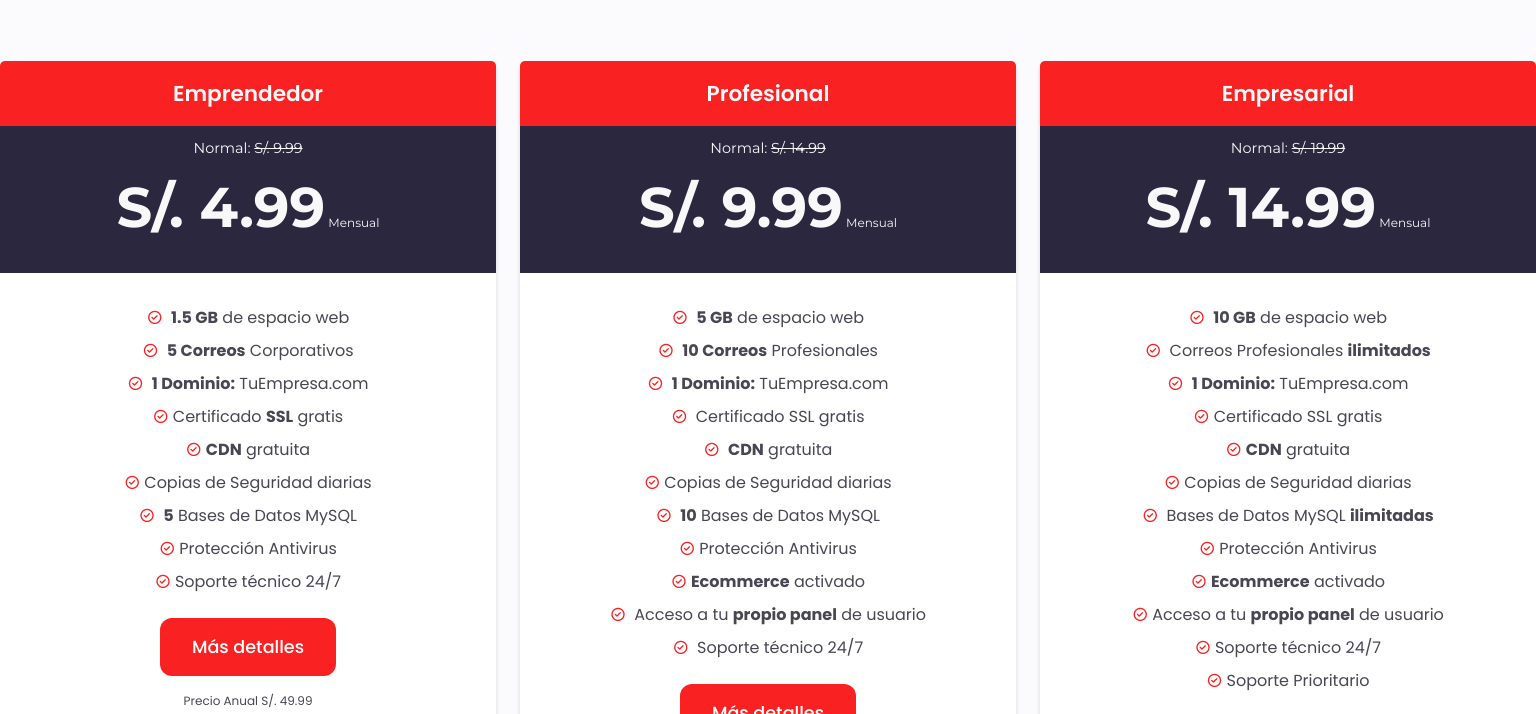
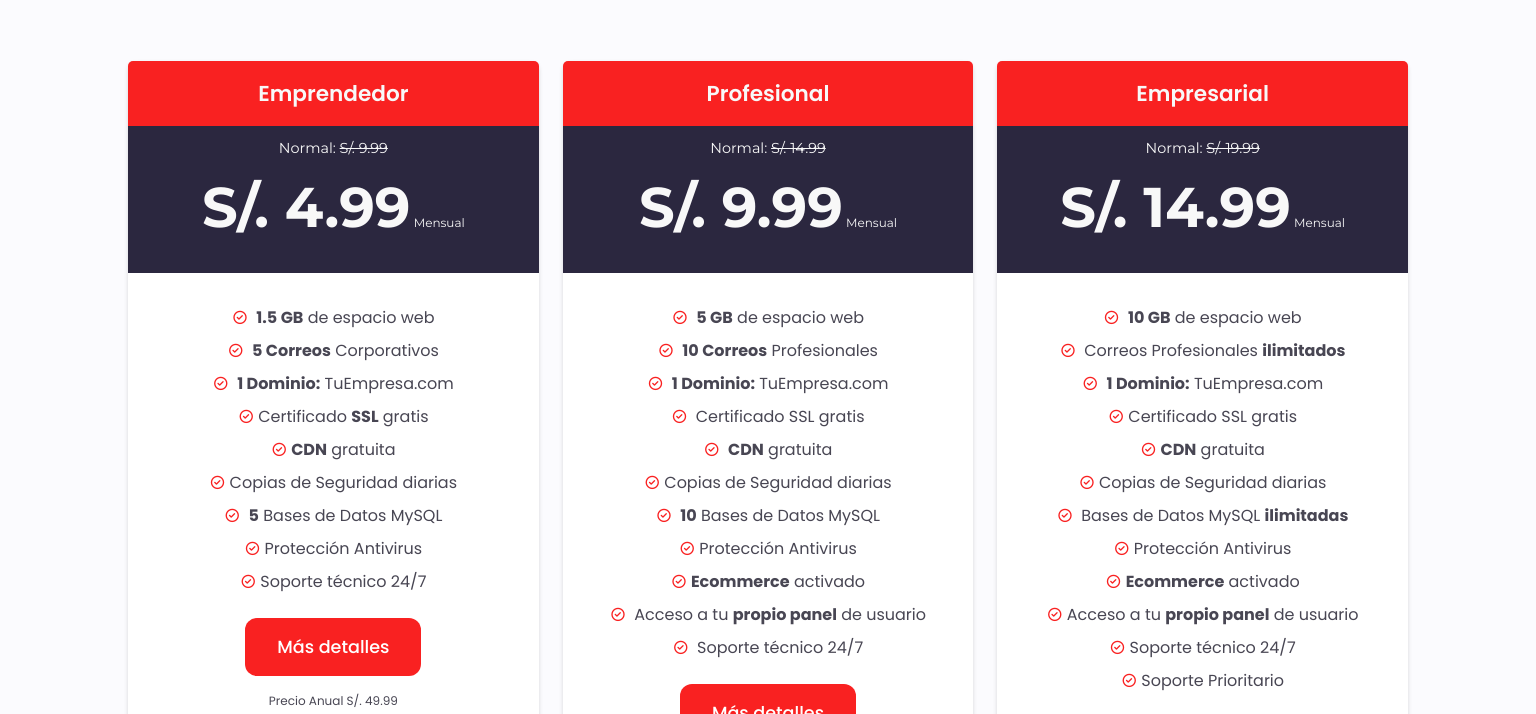
Before and after one commit to BioHazardout/sevenstudio, a plain HTML site: page hosting-dominio.html in a window 1536 px wide. Shown: the part 980-1694 px from the top of the page. Drawn offline with nearby package versions, Linux system fonts and the light colour scheme.

Commit message:
precio dominio

```diff
--- a/assets/css/hosting-dominio.css
+++ b/assets/css/hosting-dominio.css
@@ -1846,6 +1846,10 @@ img{
         margin-left: auto;
         margin-right: auto;
     }
+    .container__web{
+        margin-left: auto;
+        margin-right: auto;
+    }
     body{
         margin: 0;
     }
@@ -2243,6 +2247,9 @@ img{
     .container{
         max-width: 1080px;
     }
+    .container__web{
+        max-width: 1200px;
+    }
     .section2{
         padding: 6rem 0 6rem 0;
     }
@@ -2270,7 +2277,7 @@ img{
         max-width: 1200px;
     }
     .container__web{
-        max-width: 1350px;
+        max-width: 1280px;
     }
     .section3{
         padding: 10rem 0 12rem 0;
--- a/hosting-dominio.html
+++ b/hosting-dominio.html
@@ -197,7 +197,7 @@
                 <h2 class="section__title">¡Empieza tu proyecto con los mejores planes de alojamiento web!</h2>
                 <span class="section__subtitle"><b>Hosting + Dominio + Correos + SSL + CDN Gratis </b> y pagas al segundo año.</span>
 
-                <div class="ventajas__container grid ">
+                <div class="ventajas__container grid container__web">
                     <div class="price__data">
                         <div class="price__data-title">
 
```
